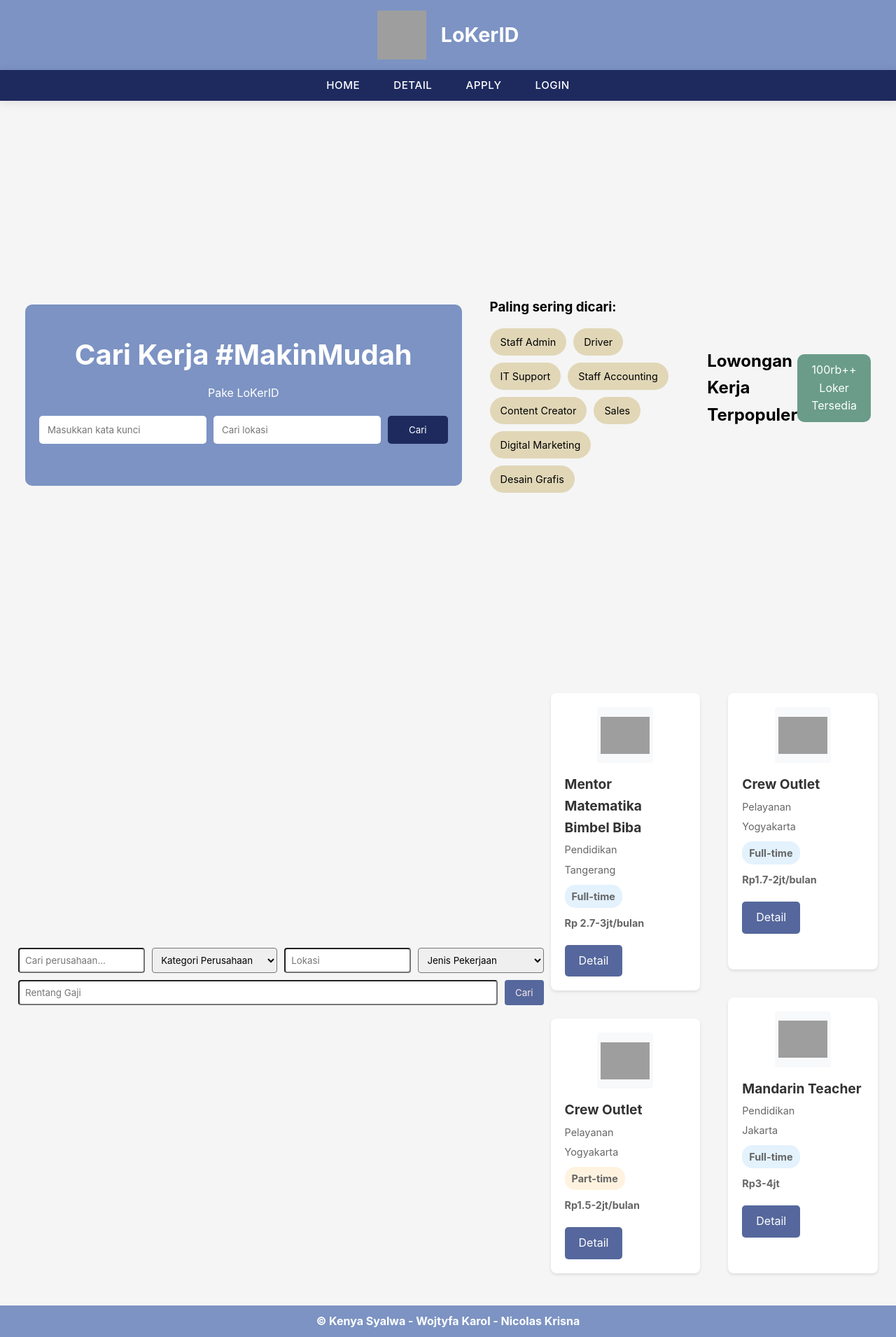
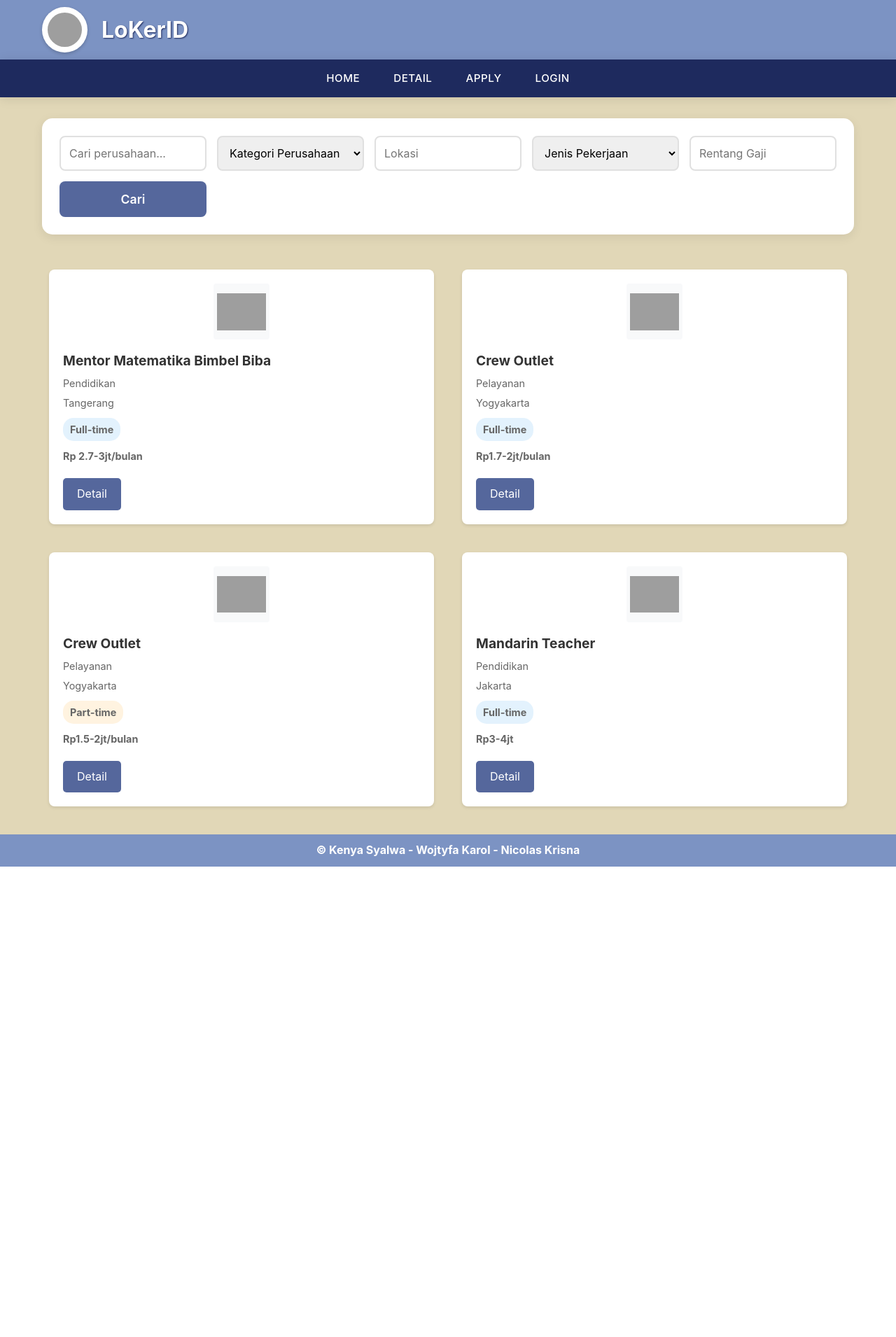
Before and after one commit to KenyaLim/projectppw-koleb, a PHP site: page / in a window 1280 px wide. Shown: the whole page at 70% size. After the commit the page ends 1238 px from the top, so only its background shows below. Run offline with PHP 8.4, Linux system fonts and the light colour scheme; grey boxes are pictures that could not be loaded.

Commit message:
saya takut

```diff
--- a/inihehehe/index.html
+++ b/inihehehe/index.html
@@ -21,8 +21,7 @@
         <a href="#login" class="login-link">LOGIN</a>
     </nav>
 
-    <div class="container">
-        <!-- Hero Section -->
+    <!-- <div class="container">
         <div class="hero">
             <h2>Cari Kerja #MakinMudah</h2>
             <p>Pake LoKerID</p>
@@ -33,8 +32,6 @@
                 <button>Cari</button>
             </div>
         </div>
-
-        <!-- Kategori Populer -->
         <div class="popular-categories">
             <h3>Paling sering dicari:</h3>
             <div class="category-tags">
@@ -48,8 +45,6 @@
                 <span>Desain Grafis</span>
             </div>
         </div>
-
-        <!-- Lowongan Terpopuler -->
         <div class="popular-jobs">
             <div class="popular-header">
                 <h2>Lowongan Kerja Terpopuler</h2>
@@ -58,12 +53,8 @@
                     <span>Loker Tersedia</span>
                 </div>
             </div>
-
-            <!-- Tambahkan kategori filter di sini jika perlu -->
         </div>
-
-        <!-- Job Grid (existing content tetap dipertahankan) -->
-    </div>
+    </div> -->
 
     <!-- Form Login -->
     <!-- <div class="login-container">
@@ -101,9 +92,7 @@
 
 
         <div class="jobs-grid">
-            <!-- Kolom Kiri -->
             <div class="jobs-column">
-                <!-- bimbel -->
                 <div class="job-card">
                     <img src="../GAMBAR/bimbel.png" class="company-logo" alt="bimbel">
                     <div class="job-details">
@@ -116,7 +105,6 @@
                     </div>
                 </div>
 
-                <!-- meals only -->
                 <div class="job-card">
                     <img src="../GAMBAR/meals-only.png" class="company-logo" alt="meals-only">
                     <div class="job-details">
@@ -130,9 +118,7 @@
                 </div>
             </div>
 
-            <!-- Kolom Kanan -->
             <div class="jobs-column">
-                <!-- mie goceng -->
                 <div class="job-card">
                     <img src="../GAMBAR/mi-goceng.png" class="company-logo" alt="mi-goceng">
                     <div class="job-details">
@@ -145,7 +131,6 @@
                     </div>
                 </div>
 
-                <!-- tianwaa -->
                 <div class="job-card">
                     <img src="../GAMBAR/tianwaa.png" class="company-logo" alt="tianwaa">
                     <div class="job-details">
@@ -163,7 +148,7 @@
     </div>
 
     <!-- Modal Login -->
-    <div id="login" class="login-modal">
+    <!-- <div id="login" class="login-modal">
         <div class="modal-content">
             <h2>Login</h2>
             <form id="loginForm">
@@ -177,7 +162,7 @@
                 <a href="#" class="close">Tutup</a>
             </form>
         </div>
-    </div>
+    </div> -->
 
     </div>
     <footer>
--- a/inihehehe/styles.css
+++ b/inihehehe/styles.css
@@ -1,52 +1,3 @@
-
-/* LOGIN */
-/* .login-container {
-    background-color: #FFFFFF;
-    padding: 20px;
-    margin: 20px ;
-    max-width: 400px;
-    border-radius: 10px;
-    box-shadow: 0 2px 4px C1D8C3(0, 0, 0, 0.1);
-    text-align: center;
-    float: right;
-
-    position: fixed;
-}
-
-.login-container h2 {
-    margin-bottom: 20px;
-    color: #1E2A5E;
-}
-
-.login-container label {
-    display: block;
-    margin-bottom: 5px;
-    font-weight: bold;
-}
-
-.login-container input {
-    width: 50%;
-    padding: 8px;
-    margin-bottom: 10px;
-    border-radius: 4px;
-}
-
-.login-container button {
-    width: 100%;
-    padding: 10px;
-    background-color: #55679C;
-    color: #FBEAE7;
-    border: none;
-    border-radius: 4px;
-    cursor: pointer;
-}
-
-.login-container button:hover {
-    background-color: gray;
-} */
-
-/* General Styles */
-
 body {
     font-family: Arial, sans-serif;
     margin: 0;
@@ -55,8 +6,11 @@ body {
     color: black;
     line-height: 1.6;
 }
-body {
-    background: #f5f5f5;
+
+.container {
+    max-width: 1200px;
+    margin: 30px auto;
+    padding: 0 20px;
 }
 
 .job-card {
@@ -73,42 +27,49 @@ header, footer {
     color: white;
     text-align: center;
     padding: 10px 0;
+    justify-content: center;
 }
 
 footer p {
     margin: 0;
 }
+
 /* Header Styles */
-header {
+/* header {
     display: flex;
-    justify-content: center; /* Pusatkan horizontal */
+    justify-content: center;
     padding: 15px 0;
-}
+} */
 
 .header-content {
     display: flex;
     align-items: center;
-    gap: 20px;
-    width: fit-content;
+    max-width: 1200px;
+    margin: 0 auto;
+    padding: 0 20px;
+}
+
+.header-content h1 {
+    color: white;
+    font-size: 2em;
+    text-shadow: 1px 1px 2px #1E2A5E;
 }
 
 .header-logo {
-    height: 70px;
-    width: 70px;
-    margin-right: 1px;
-}
-
-header h1 {
-    margin: 0;
-    font-size: 1.8em;
-    line-height: 1.2;
+    width: 65px;
+    height: 65px;
+    background-color: white;
+    padding: 8px;
+    border-radius: 50%;
+    box-shadow: 0 2px 5px rgba(0,0,0,0.2);
+    margin-right: 20px;
 }
 
 /* NAVIGATION BAR GACOR */
 
 nav {
     background-color: #1E2A5E;
-    padding: 10px;
+    padding: 15px;
     margin-bottom: 20px;
     box-shadow: 0 2px 15px rgba(0, 0, 0, 0.1);
     position: sticky;
@@ -143,36 +104,53 @@ nav a:hover::before {
 }
 
 
-
-/* HOME PAGE*/
+/* SERCH FILTER */
 .search-filters {
-    margin-bottom: 20px;
-    margin-left: 10px;
-    display: flex;
-    flex-wrap: wrap;
-    gap: 10px;
-
+    background-color: white;
+    padding: 25px;
+    border-radius: 15px;
+    box-shadow: 0 4px 15px rgba(0,0,0,0.08);
+    display: grid;
+    grid-template-columns: repeat(auto-fit, minmax(200px, 1fr));
+    gap: 15px;
+    margin-bottom: 40px;
 }
 
-.search-filters input, .search-filters select {
-    padding: 8px;
-    border-radius: 4px;
-    flex: 1;
-    min-width: 150px;
+.search-filters input,
+.search-filters select {
+    padding: 12px;
+    border: 2px solid #e0e0e0;
+    border-radius: 8px;
+    font-size: 1em;
+    transition: border-color 0.3s;
+}
+
+.search-filters input:focus,
+.search-filters select:focus {
+    border-color:#7C93C3;
+    outline: none;
 }
 
 .search-filters button {
-    padding: 8px 15px;
-    background-color: #55679C;
-    color: #FBEAE7;
+    background-color:  #55679C;
+    color: white;
     border: none;
-    border-radius: 4px;
+    padding: 15px;
+    border-radius: 8px;
     cursor: pointer;
+    transition: all 0.3s ease;
+    font-size: 1.1em;
+    font-weight: 600;
 }
 
 .search-filters button:hover {
-    background-color: gray;
+    background-color: var(--dark-blue);
+    transform: translateY(-2px);
+    box-shadow: 0 3px 10px rgba(0,0,0,0.15);
 }
+
+/* HOME PAGE*/
+
 
 /* JOB LISTING RRRRRRRRRRRRRAAAAAAAAH */
 
@@ -248,7 +226,7 @@ nav a:hover::before {
 /* Tambahan CSS untuk detail page */
 
 .detail-card {
-    padding: 10px;
+    padding: 30px;
     margin-bottom: 30px;
 }
 
@@ -339,13 +317,13 @@ footer {
   }
 
 
-  .container {
+  /* .container {
     min-height: 100vh;
     display: flex;
     align-items: center;
     justify-content: center;
     padding: 1rem;
-  }
+  } */
 
   .login-card {
     width: 100%;
```
